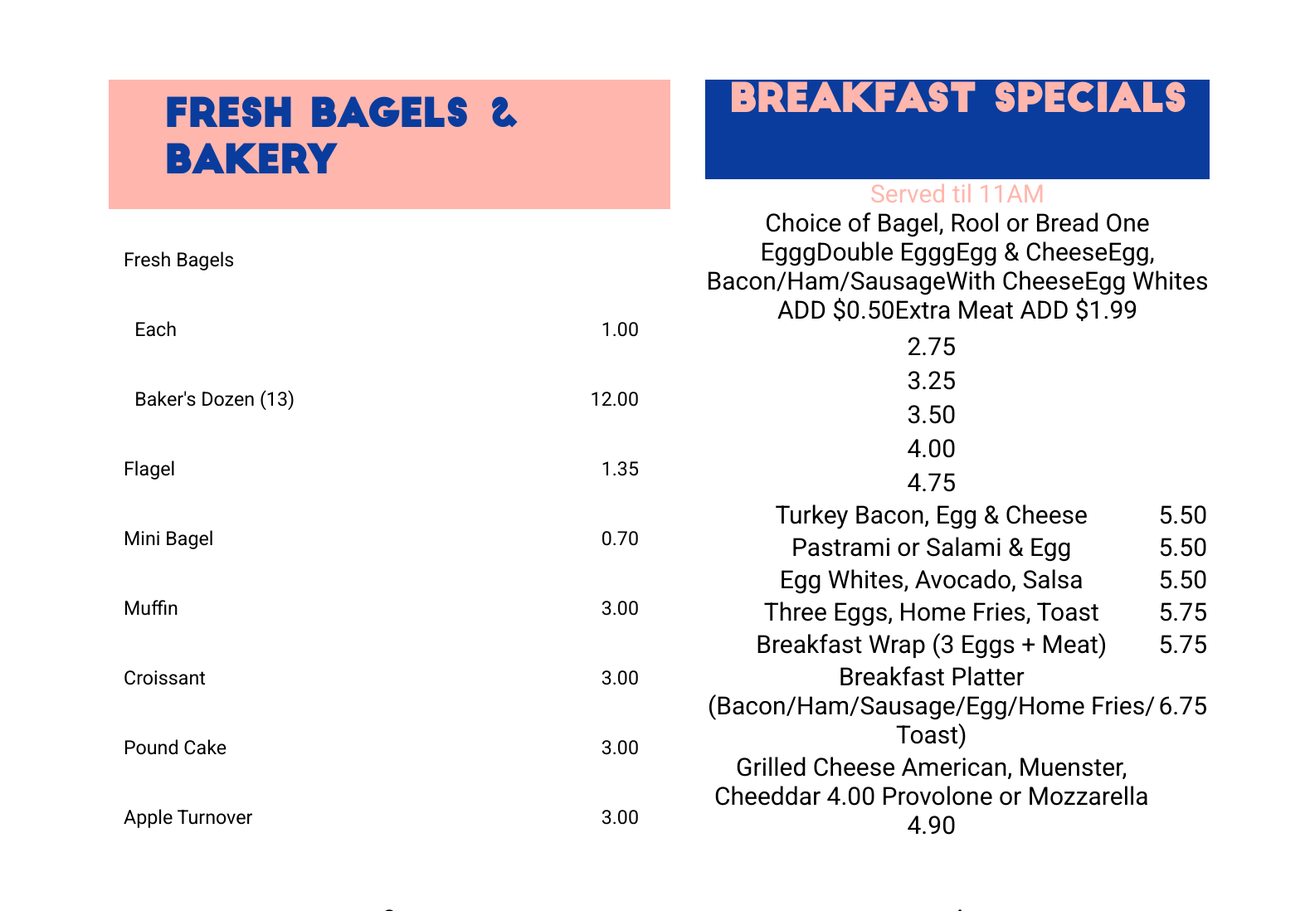
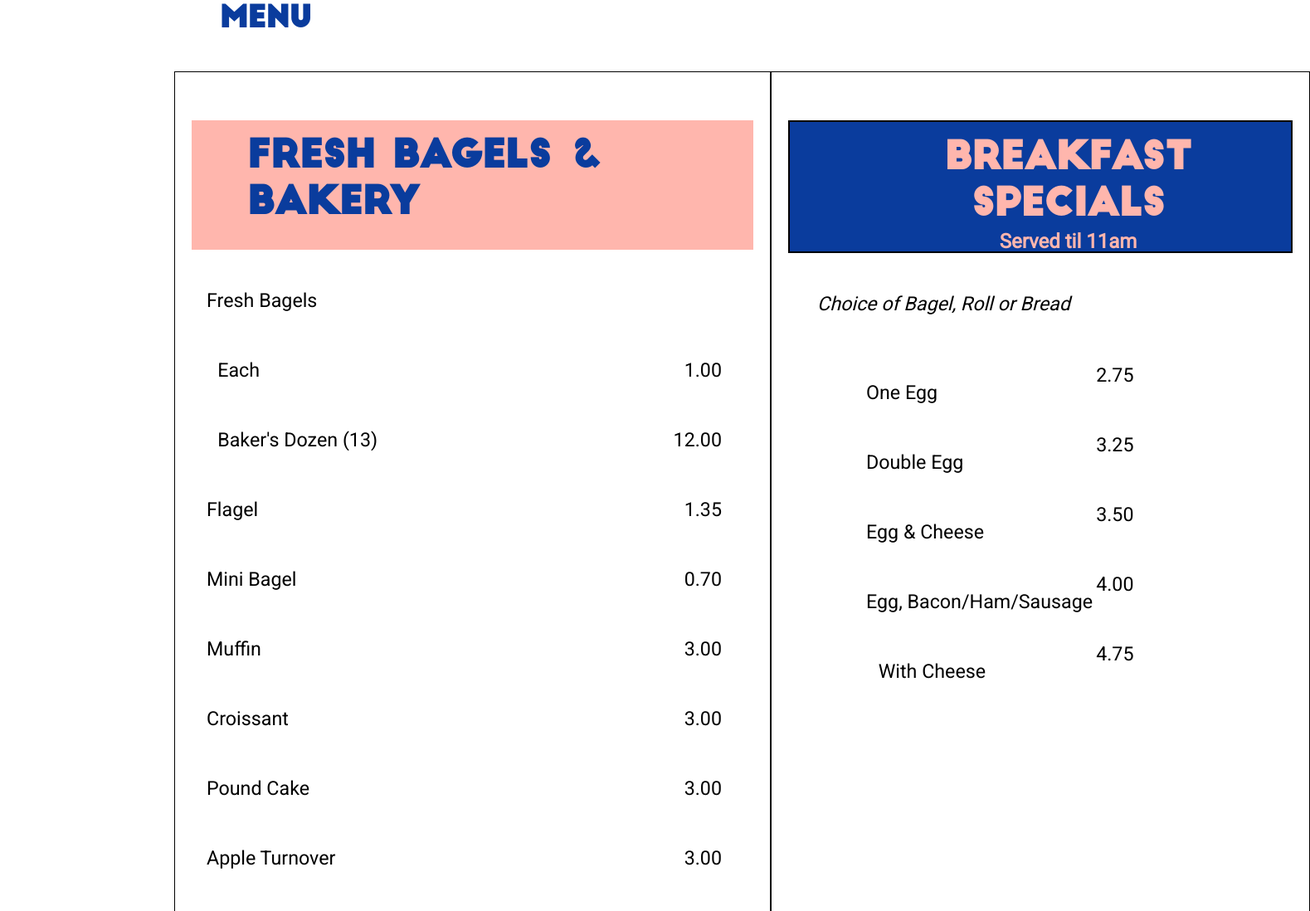
Before and after one commit to suzkiee/lemoine-bagels-html, a plain HTML site: page menu/menu.html in a window 1280 px wide. Shown: the part 569-1667 px from the top of the page at 83% size, 1579 px wide, since content can reach past the window. Drawn offline with Linux system fonts and the light colour scheme.

Commit message:
Fix header for bkfast specials

```diff
--- a/menu/menu.css
+++ b/menu/menu.css
@@ -1,7 +1,11 @@
 @import url('https://fonts.googleapis.com/css2?family=Roboto&display=swap');
 
+body {
+    width: 50%
+}
+
 #banner_img {
-    width: 100%;
+    /* width: 100%; */
     margin-top: 100px;
 }
 
@@ -11,16 +15,24 @@
     margin-right: 100px;
 }
 
+.menu-main-header {
+    position: absolute;
+    margin:0px auto;
+    left:0;
+    right:0;
+}
+
 .menu-non-special {
     display: grid;
     grid-template-columns: auto auto;
     padding: 10px;
     border-radius: 10px;
+    margin: auto;
+    width: 50%;
 }
 
-
 .menu-non-special > div {
-  border: 1px solid #fff;
+  border: 1px solid black;
   padding: 20px;
   font-size: 30px;
   text-align: center;
@@ -37,7 +49,6 @@
 }
 
 .menu-bakey-items {
-    /* border: 1px solid black; */
     width: 677px;
 }
 
@@ -75,27 +86,100 @@
 }
 
 
+
+
+
+
 .menu-bkfast-specials {
     width: 608px;
-    height: 120px;
+    border: solid black 5px;
 }
 
+/* need to fix the header for the bkfast specials */
+.menu-bkfast-header {
+    border: solid black 2px;
+    height: 120px;
+    padding-left: 67px;
+    padding-top: 18px;
+    padding-bottom: 18px;
+    background: #0A3C9D;
+    color: #FFB6AD;
+}
 
-.menu-bkfast-header,
-.menu-bkfast-header > h1 {
+#menu-bkfast-header-span {
+    display: block;
+    width: 50%;
+    width: 303px;
+    height: 33px;
+    font-family: "Roboto";
+    font-style: normal;
+    font-weight: bold;
+    font-size: 24px;
+    line-height: 28px;
+    text-transform: none;
+    margin: auto;
+}
+
+/* .menu-bkfast-header > h1 {
     width: 608px;
     height: 120px;
     background-color: #0A3C9D;
     text-align: center;
     color:#FFB6AD;
+     */
 }
 
-#menu-bkfast-h1 {
+/* #menu-bkfast-h1 {
     margin-bottom: 0px;
     border-bottom: 0px;
     padding-bottom: 0px;
+} */
+
+/* #menu-bkfast-header-span {
+    color:#FFB6AD
+} */
+
+
+.menu-bkfast-sandwiches {
+    border: 1px solid black;
+    width: 608px;
 }
 
-#menu-bkfast-header-span {
-    color:#FFB6AD
+.menu-bkfast-sandwiches .left {
+    text-align: left;
+    padding-left: 33px;
+    line-height: 40px;
+    font-family: 'Roboto';
+    font-weight: 400;
+    font-style: normal;
+    font-size: 23.27px;
+    padding-bottom: 41px;
 }
+
+.menu-bkfast-sandwiches .left.indent {
+    text-align: left;
+    padding-left: 92px;
+    line-height: 40px;
+    font-family: 'Roboto';
+    font-weight: 400;
+    font-style: normal;
+    font-size: 23.27px;
+    border-spacing: 0;
+    padding-bottom: 0;
+}
+
+#right-indent {
+    text-align: right;
+    padding-right: 130px;
+}
+
+.menu-bkfast-sandwiches .right {
+    text-align: right;
+    line-height: 40px;
+    font-family: 'Roboto';
+    font-weight: 400;
+    font-style: normal;
+    font-size: 23.27px;
+    padding-right: 36px;
+    padding-bottom: 41px;
+}
--- a/menu/menu.html
+++ b/menu/menu.html
@@ -39,7 +39,6 @@
         <img src="../images/bec.png" alt="banner" id="banner_img">
     </section>
     <main class="menu-main">
-
         <h2>MENU</h2>
         <!-- this section is the top half of the menu with bakery, sandwiches, bkfast items -->
         <section class='menu-non-special'>
@@ -87,24 +86,39 @@
 
             </div>
 
-
-
             <div class="menu-bkfast-specials">
-                <div class="menu-bkfast-header">
+                <h1 class="menu-bkfast-header">BREAKFAST SPECIALS <span id="menu-bkfast-header-span">Served&nbsp;til&nbsp;11am</span></h1>
+                <!-- <div class="menu-bkfast-header">
                     <h1 id='menu-bkfast-h1'>BREAKFAST SPECIALS
                     </h1>
                     <span id="menu-bkfast-header-span">Served til 11AM</span>
-                </div>
-                <br/>
-                <table>
+                </div> -->
+                <table class="menu-bkfast-sandwiches">
+                    <tr><td class="left"><i>Choice of Bagel, Roll or Bread</i></td><tr>
+
                     <tr>
-                        Choice of Bagel, Rool or Bread
+                        <td class="left indent">One Egg</td>
+                        <td class="right">2.75</td>
+                    </tr>
                     <tr>
-                    <tr>One Eggg</tr>
-                    <td>2.75</td>
+                        <td class="left indent">Double Egg</td>
+                        <td class="right">3.25</td>
+                    </tr>
+                    <tr>
+                        <td class="left indent">Egg & Cheese</td>
+                        <td class="right">3.50</td>
+                    </tr>
+                    <tr>
+                        <td class="left indent">Egg, Bacon/Ham/Sausage</td>
+                        <td class="right">4.00</td>
+                    </tr>
+                    <tr>
+                        <td class="left indent" id="right-indent">With Cheese</td>
+                        <td class="right">4.75</td>
+                    </tr>
 
-                    <tr>Double Eggg</tr>
-                    <td>3.25</td>
+                    <!--
+
 
                     <tr>Egg & Cheese</tr>
                     <td>3.50</td>
@@ -160,7 +174,7 @@
                     <tr>Egg Whites ADD $0.50</tr>
                     <tr>Extra Meat ADD $1.99</tr>
                     </tr>
-
+             -->
                 </table>
             </div>
 
@@ -182,7 +196,5 @@
             </ul>
         </div>
     </footer>
-
-
 </body>
 </html>
```
